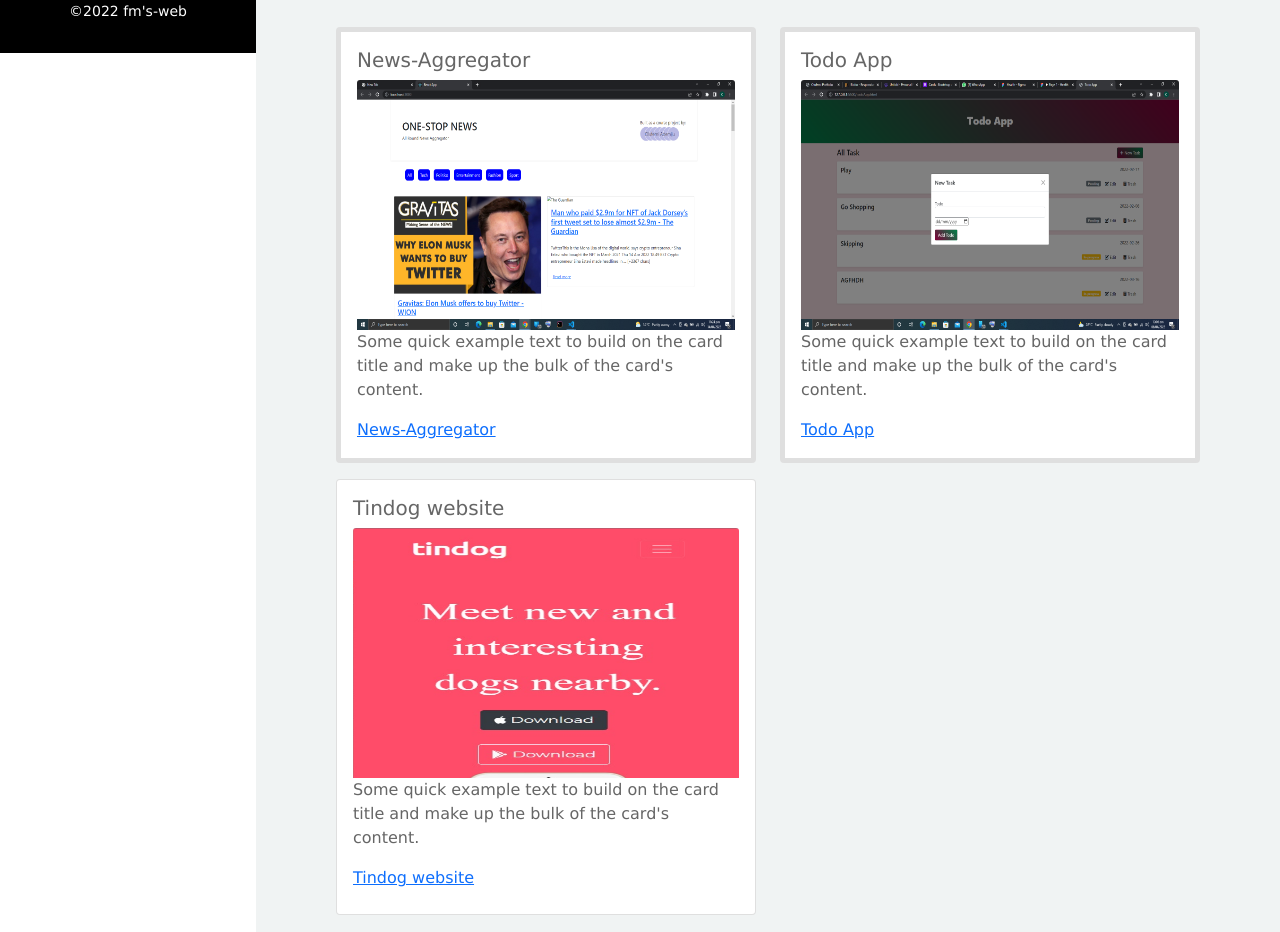
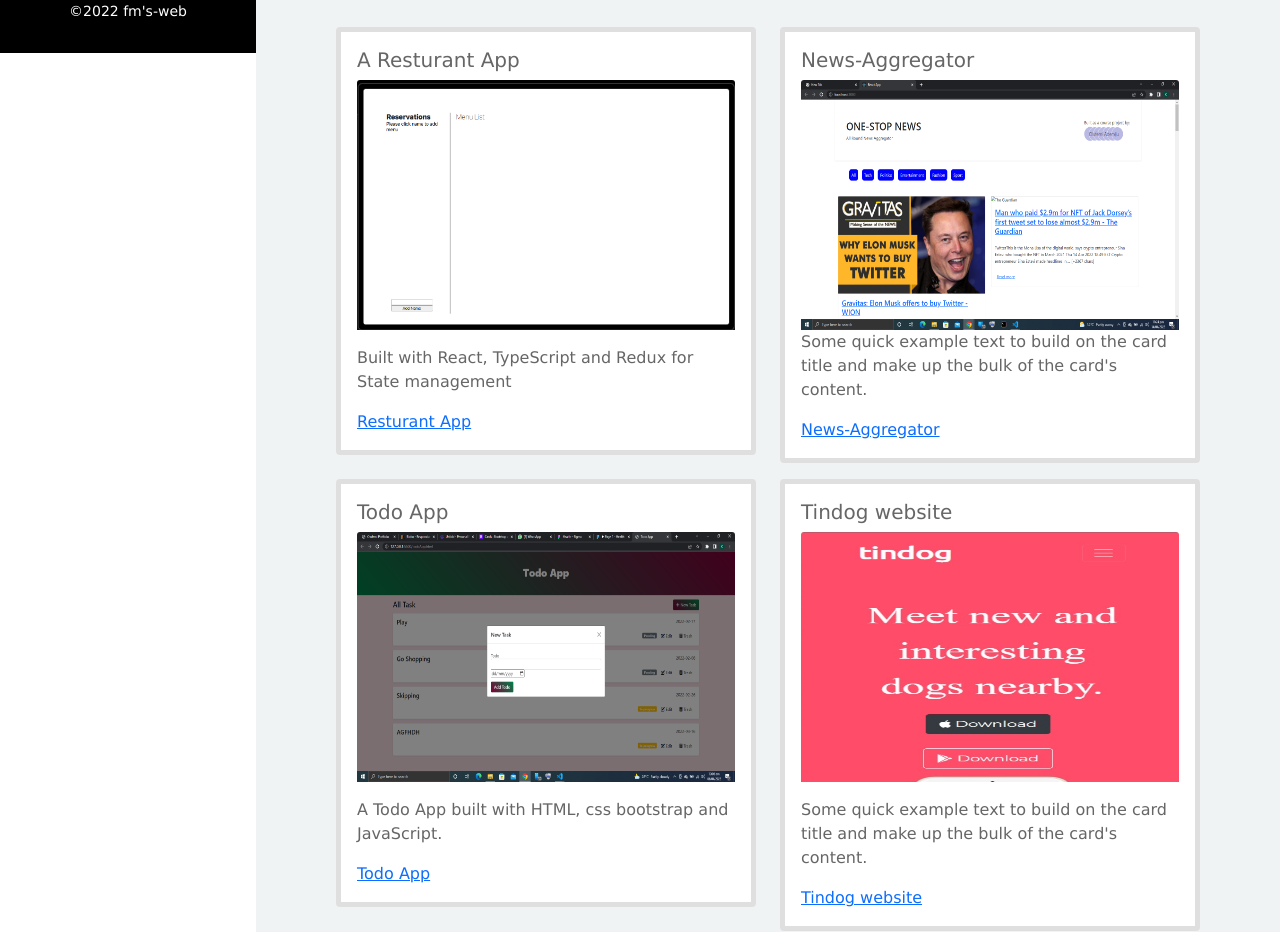
Before and after one commit to fmdavids/Olufemi-Portfolio, a plain HTML site: page index.html in a window 1280 px wide. Shown: the part 747-1679 px from the top of the page. Drawn offline with nearby package versions, Linux system fonts and the light colour scheme.

Commit message:
change develops

```diff
--- a/index.html
+++ b/index.html
@@ -66,7 +66,7 @@
                     <div class="col-lg-4 col-sm-12 order-lg-last order-second mb-5 textCol">
                         <div class="mainText">
                             <p class="hello mb-3 ">  Hello!<br><em><span class="text-info" > I am Olufemi.</span></em> <br></p>
-                            <p> I developer web app with <span id="typo"> </span></p>
+                            <p> I develops web app with <span id="typo"> </span></p>
 
                         </div>
                         <div class=" btnBtn">
@@ -105,6 +105,16 @@
                         <div class="col-lg-6 col-sm-12 pb-3"  >
                             <div class="card bg-white border-5">
                                 <div class="card-body">
+                                    <h5 class="card-title">A Resturant App</h5>
+                                    <img src="./img/resturantapp.png" class="card-img-top" alt="Health Website Screen Shot" width="150px" heigth="100px">
+                                    <p class="card-text pt-3">Built with React, TypeScript and Redux for State management</p>
+                                    <a href="https://resturantapp.vercel.app/" target="_blank" class="card- link">Resturant App</a>
+                                </div>
+                            </div>
+                        </div>
+                        <div class="col-lg-6 col-sm-12 pb-3"  >
+                            <div class="card bg-white border-5">
+                                <div class="card-body">
                                     <h5 class="card-title">News-Aggregator</h5>
                                     <img src="./img/News-aggregator.png" class="card-img-top" alt="Health Website Screen Shot" width="150px" heigth="100px">
                                     <p class="card-text">Some quick example text to build on the card title and make up the bulk of the card's content.</p>
@@ -117,17 +127,17 @@
                                 <div class="card-body">
                                     <h5 class="card-title">Todo App</h5>
                                     <img src="./img/tododesktop.png" class="card-img-top" alt="Health Website Screen Shot" width="150px" heigth="100px">
-                                    <p class="card-text">Some quick example text to build on the card title and make up the bulk of the card's content.</p>
-                                    <a href="#" class="card-link">Todo App</a>
+                                    <p class="card-text pt-3">A Todo App built with HTML, css bootstrap and JavaScript.</p>
+                                    <a href="https://fascinating-semolina-27b712.netlify.app" class="card-link">Todo App</a>
                                 </div>
                             </div>
                         </div>
                         <div class="col-lg-6 col-sm-12 pb-3">
-                            <div class="card bg-white pb-2">
+                            <div class="card bg-white border-5">
                                 <div class="card-body">
                                   <h5 class="card-title">Tindog website</h5>
                                   <img src="./img/Tindog.png" class="card-img-top" alt="Health Website Screen Shot" width="150px" heigth="100px">
-                                  <p class="card-text">Some quick example text to build on the card title and make up the bulk of the card's content.</p>
+                                  <p class="card-text pt-3">Some quick example text to build on the card title and make up the bulk of the card's content.</p>
                                   <a href="https://fmtindog.netlify.app" target="_blank" class="card-link">Tindog website</a>
                                 </div>
                               </div>
```
Also changed, not shown: img/resturantapp.png (added).
